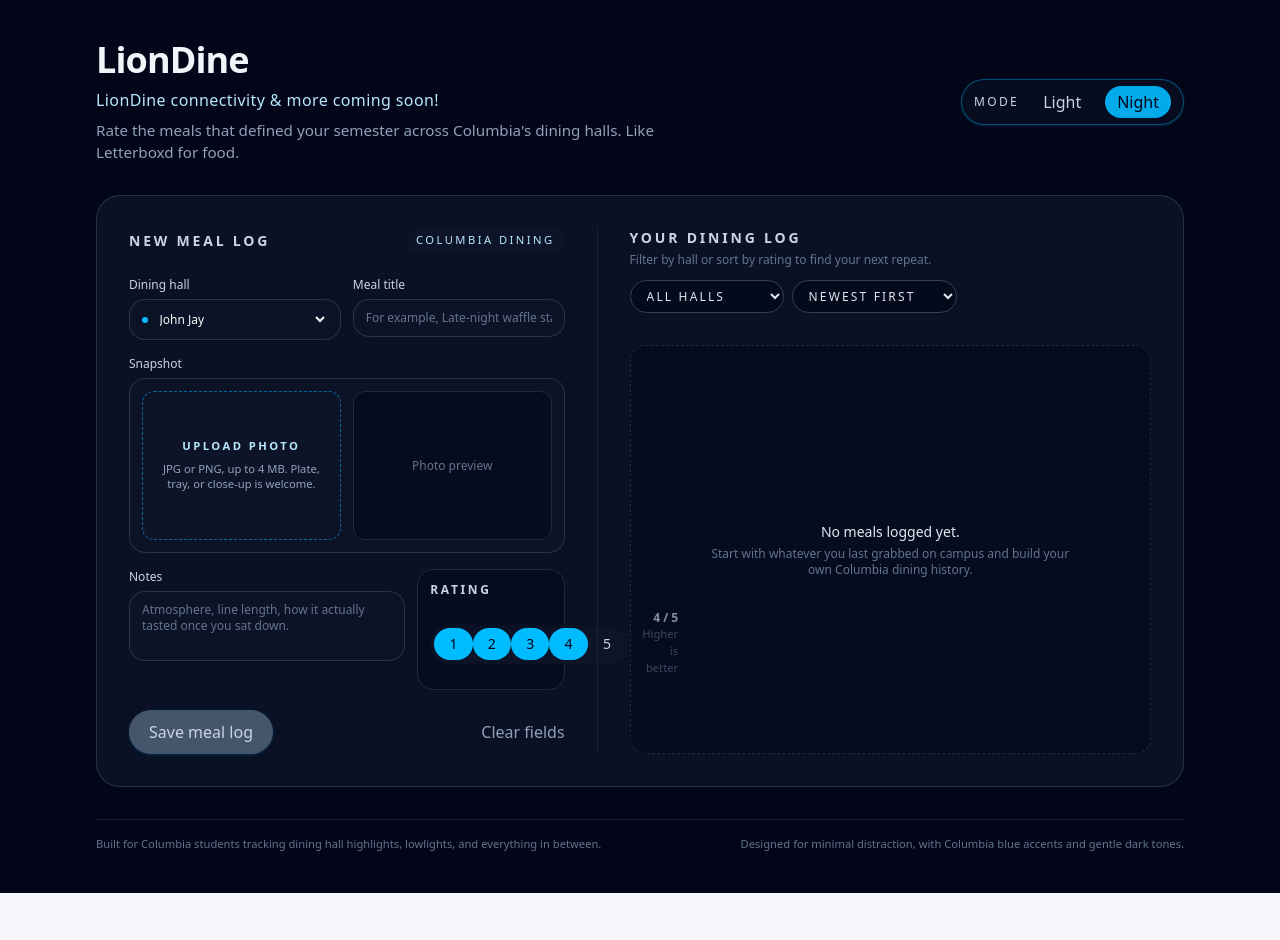
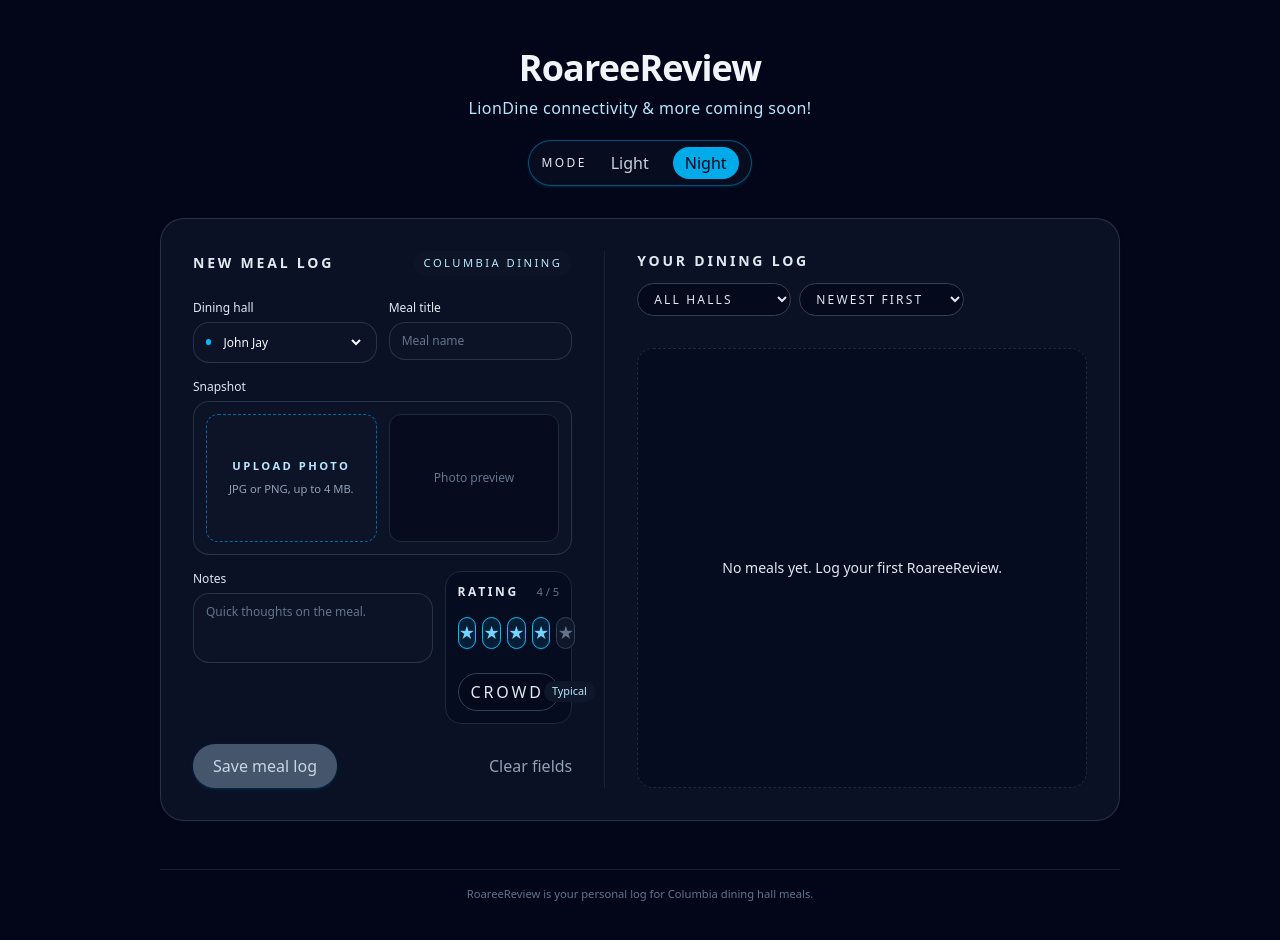
Before and after one commit to brendan-sarpong/thp-hello-world-v, a Next.js app: page / in a window 1280 px wide. Before the commit the page ends 893 px from the top, so only its background shows below. Built offline with nearby package versions, Linux system fonts and the light colour scheme.

Commit message:
roareeview

```diff
--- a/app/layout.tsx
+++ b/app/layout.tsx
@@ -13,7 +13,7 @@
 });
 
 export const metadata: Metadata = {
-  title: "LionDine",
+  title: "RoareeReview",
   description: "Rate and remember Columbia dining hall meals",
 };
 
--- a/app/page.tsx
+++ b/app/page.tsx
@@ -11,12 +11,15 @@
   | "Grace Dodge"
   | "Diana's";
 
+type CrowdLevel = "Chill" | "Typical" | "Packed";
+
 type MealEntry = {
   id: number;
   hall: DiningHall;
   name: string;
   description: string;
   rating: number;
+  crowd: CrowdLevel;
   imageUrl: string | null;
   createdAt: string;
 };
@@ -31,12 +34,15 @@
   "Diana's",
 ];
 
+const crowdLevels: CrowdLevel[] = ["Chill", "Typical", "Packed"];
+
 export default function Home() {
   const [darkMode, setDarkMode] = useState(true);
   const [hall, setHall] = useState<DiningHall>("John Jay");
   const [name, setName] = useState("");
   const [description, setDescription] = useState("");
   const [rating, setRating] = useState(4);
+  const [crowdLevel, setCrowdLevel] = useState<CrowdLevel>("Typical");
   const [imageFile, setImageFile] = useState<File | null>(null);
   const [imagePreview, setImagePreview] = useState<string | null>(null);
   const [meals, setMeals] = useState<MealEntry[]>([]);
@@ -63,6 +69,12 @@
     ? "border-slate-700/70"
     : "border-slate-200";
 
+  const cycleCrowdLevel = () => {
+    const index = crowdLevels.indexOf(crowdLevel);
+    const next = crowdLevels[(index + 1) % crowdLevels.length];
+    setCrowdLevel(next);
+  };
+
   const handleImageChange = (file: File | null) => {
     if (!file) {
       setImageFile(null);
@@ -79,6 +91,7 @@
     setDescription("");
     setRating(4);
     setHall("John Jay");
+    setCrowdLevel("Typical");
     setImageFile(null);
     setImagePreview(null);
   };
@@ -95,6 +108,7 @@
       name: name.trim(),
       description: description.trim(),
       rating,
+       crowd: crowdLevel,
       imageUrl,
       createdAt,
     };
@@ -119,21 +133,22 @@
     <main
       className={`${themeBackground} ${themeForeground} min-h-screen transition-colors duration-300`}
     >
-      <div className="mx-auto flex max-w-6xl flex-col gap-8 px-4 pb-10 pt-8 sm:px-6 lg:px-8 lg:pt-10">
-        <header className="flex flex-col gap-4 sm:flex-row sm:items-center sm:justify-between">
+      <div className="mx-auto flex max-w-5xl flex-col gap-8 px-4 pb-10 pt-8 sm:px-6 lg:px-8 lg:pt-12">
+        <header className="flex flex-col items-center gap-4 text-center sm:gap-5">
           <div className="space-y-2">
             <h1 className="text-balance text-3xl font-semibold tracking-tight sm:text-4xl">
-              LionDine
+              RoareeReview
             </h1>
             <p className="text-sm font-medium tracking-wide text-sky-200 sm:text-base">
               LionDine connectivity &amp; more coming soon!
             </p>
-            <p className="max-w-xl text-sm text-slate-400 sm:text-[0.95rem]">
-              Rate the meals that defined your semester across Columbia&apos;s dining halls. Like Letterboxd for food.
-            </p>
           </div>
-          <div className="flex items-center gap-3 self-start rounded-full border border-sky-400/40 bg-slate-900/40 px-3 py-1.5 shadow-sm shadow-sky-900/40 backdrop-blur sm:self-auto">
-            <span className="text-xs font-medium uppercase tracking-[0.2em] text-slate-300">
+          <div className="flex items-center gap-3 rounded-full border border-sky-400/40 bg-slate-900/40 px-3 py-1.5 shadow-sm shadow-sky-900/40 backdrop-blur">
+            <span
+              className={`text-xs font-medium uppercase tracking-[0.2em] ${
+                darkMode ? "text-slate-200" : "text-slate-800"
+              }`}
+            >
               Mode
             </span>
             <button
@@ -166,7 +181,11 @@
         >
           <div className="flex flex-col gap-6">
             <div className="flex items-center justify-between gap-2">
-              <h2 className="text-sm font-semibold uppercase tracking-[0.2em] text-slate-300">
+              <h2
+                className={`text-sm font-semibold uppercase tracking-[0.2em] ${
+                  darkMode ? "text-slate-200" : "text-slate-800"
+                }`}
+              >
                 New meal log
               </h2>
               <span className="rounded-full bg-slate-900/60 px-2.5 py-1 text-[0.7rem] font-medium uppercase tracking-[0.22em] text-sky-200">
@@ -175,14 +194,20 @@
             </div>
             <div className="flex flex-col gap-4">
               <div className="grid gap-3 sm:grid-cols-2">
-                <label className="flex flex-col gap-1.5 text-xs font-medium text-slate-300">
+                <label
+                  className={`flex flex-col gap-1.5 text-xs font-medium ${
+                    darkMode ? "text-slate-200" : "text-slate-800"
+                  }`}
+                >
                   Dining hall
                   <div className={`flex items-center gap-2 rounded-2xl border ${themeBorderSubtle} ${themeSurfaceMuted} px-3 py-2.5`}>
                     <span className="h-1.5 w-1.5 rounded-full bg-sky-400" />
                     <select
                       value={hall}
                       onChange={(e) => setHall(e.target.value as DiningHall)}
-                      className="w-full bg-transparent text-sm text-slate-50 outline-none"
+                      className={`w-full bg-transparent text-sm outline-none ${
+                        darkMode ? "text-slate-50" : "text-slate-900"
+                      }`}
                     >
                       {halls.map((h) => (
                         <option
@@ -196,18 +221,28 @@
                     </select>
                   </div>
                 </label>
-                <label className="flex flex-col gap-1.5 text-xs font-medium text-slate-300">
+                <label
+                  className={`flex flex-col gap-1.5 text-xs font-medium ${
+                    darkMode ? "text-slate-200" : "text-slate-800"
+                  }`}
+                >
                   Meal title
                   <input
                     value={name}
                     onChange={(e) => setName(e.target.value)}
-                    placeholder="For example, Late-night waffle stack"
-                    className={`rounded-2xl border ${themeBorderSubtle} ${themeSurfaceMuted} px-3 py-2.5 text-sm text-slate-50 placeholder:text-slate-500 outline-none ring-0 focus:border-sky-400 focus:outline-none`}
+                    placeholder="Meal name"
+                    className={`rounded-2xl border ${themeBorderSubtle} ${themeSurfaceMuted} px-3 py-2.5 text-sm placeholder:text-slate-500 outline-none ring-0 focus:border-sky-400 focus:outline-none ${
+                      darkMode ? "text-slate-50" : "text-slate-900"
+                    }`}
                   />
                 </label>
               </div>
 
-              <label className="flex flex-col gap-1.5 text-xs font-medium text-slate-300">
+              <label
+                className={`flex flex-col gap-1.5 text-xs font-medium ${
+                  darkMode ? "text-slate-200" : "text-slate-800"
+                }`}
+              >
                 Snapshot
                 <div
                   className={`grid gap-3 rounded-2xl border ${themeBorderSubtle} ${themeSurfaceMuted} p-3 sm:grid-cols-[minmax(0,1.1fr)_minmax(0,1.1fr)]`}
@@ -217,7 +252,7 @@
                       Upload photo
                     </span>
                     <span className="max-w-[14rem] text-[0.7rem] text-slate-400">
-                      JPG or PNG, up to 4 MB. Plate, tray, or close-up is welcome.
+                      JPG or PNG, up to 4 MB.
                     </span>
                     <input
                       type="file"
@@ -247,22 +282,32 @@
               </label>
 
               <div className="grid gap-3 sm:grid-cols-[minmax(0,1.5fr)_minmax(0,0.8fr)]">
-                <label className="flex flex-col gap-1.5 text-xs font-medium text-slate-300">
+                <label
+                  className={`flex flex-col gap-1.5 text-xs font-medium ${
+                    darkMode ? "text-slate-200" : "text-slate-800"
+                  }`}
+                >
                   Notes
                   <textarea
                     value={description}
                     onChange={(e) => setDescription(e.target.value)}
                     rows={3}
-                    placeholder="Atmosphere, line length, how it actually tasted once you sat down."
-                    className={`resize-none rounded-2xl border ${themeBorderSubtle} ${themeSurfaceMuted} px-3 py-2.5 text-sm text-slate-50 placeholder:text-slate-500 outline-none focus:border-sky-400`}
+                    placeholder="Quick thoughts on the meal."
+                    className={`resize-none rounded-2xl border ${themeBorderSubtle} ${themeSurfaceMuted} px-3 py-2.5 text-sm placeholder:text-slate-500 outline-none focus:border-sky-400 ${
+                      darkMode ? "text-slate-50" : "text-slate-900"
+                    }`}
                   />
                 </label>
                 <div className="flex flex-col gap-3 rounded-2xl border border-slate-800 bg-slate-950/40 p-3">
-                  <span className="text-xs font-semibold uppercase tracking-[0.22em] text-slate-300">
+                  <div className="flex items-center justify-between">
+                    <span className="text-xs font-semibold uppercase tracking-[0.22em] text-slate-200">
                       Rating
                     </span>
-                  <div className="flex items-center justify-between gap-3">
-                    <div className="inline-flex rounded-full bg-slate-900/80 p-1 text-sm text-slate-100 shadow-inner shadow-slate-950/40">
+                    <span className="text-[0.7rem] text-slate-500">
+                      {rating} / 5
+                    </span>
+                  </div>
+                  <div className="flex items-center gap-1.5 pt-1">
                     {Array.from({ length: 5 }).map((_, index) => {
                       const value = index + 1;
                       const active = rating >= value;
@@ -271,26 +316,27 @@
                           key={value}
                           type="button"
                           onClick={() => setRating(value)}
-                            className={`flex h-8 min-w-[2.4rem] items-center justify-center rounded-full px-2 text-xs font-medium transition ${
+                          className={`flex h-8 w-8 items-center justify-center rounded-full border text-base transition ${
                             active
-                                ? "bg-sky-400 text-slate-950"
-                                : "text-slate-300 hover:bg-slate-800/80"
+                              ? "border-sky-400 bg-sky-400/10 text-sky-300"
+                              : "border-slate-700 bg-slate-900 text-slate-500 hover:border-slate-500"
                           }`}
                         >
-                            {value}
+                          ★
                         </button>
                       );
                     })}
                   </div>
-                    <div className="flex flex-col items-end text-right">
-                      <span className="text-xs font-semibold text-slate-200">
-                        {rating} / 5
+                  <button
+                    type="button"
+                    onClick={cycleCrowdLevel}
+                    className="mt-3 inline-flex items-center justify-between rounded-full border border-slate-700 bg-slate-950/50 px-3 py-1.5 text-[0.7rem] font-medium uppercase tracking-[0.18em] text-slate-200 hover:border-sky-400 hover:text-sky-200"
+                  >
+                    <span>Crowd</span>
+                    <span className="rounded-full bg-slate-900 px-2 py-0.5 text-[0.68rem] normal-case tracking-normal text-sky-200">
+                      {crowdLevel}
                     </span>
-                      <span className="text-[0.7rem] text-slate-500">
-                        Higher is better
-                      </span>
-                    </div>
-                  </div>
+                  </button>
                 </div>
               </div>
 
@@ -317,12 +363,13 @@
           <div className="flex flex-col gap-4 border-t border-slate-800/70 pt-4 sm:border-l sm:border-t-0 sm:pl-6 sm:pt-0 lg:pl-8">
             <div className="flex flex-wrap items-center justify-between gap-3">
               <div className="space-y-1">
-                <h2 className="text-sm font-semibold uppercase tracking-[0.2em] text-slate-300">
+                <h2
+                  className={`text-sm font-semibold uppercase tracking-[0.2em] ${
+                    darkMode ? "text-slate-200" : "text-slate-800"
+                  }`}
+                >
                   Your dining log
                 </h2>
-                <p className="text-xs text-slate-500">
-                  Filter by hall or sort by rating to find your next repeat.
-                </p>
               </div>
               <div className="flex flex-wrap gap-2 text-xs">
                 <select
@@ -374,10 +421,7 @@
             {filteredAndSortedMeals.length === 0 ? (
               <div className="mt-4 flex flex-1 flex-col items-center justify-center rounded-2xl border border-dashed border-slate-800 bg-slate-950/40 px-4 py-10 text-center">
                 <p className="text-sm font-medium text-slate-200">
-                  No meals logged yet.
-                </p>
-                <p className="mt-1 max-w-sm text-xs text-slate-500">
-                  Start with whatever you last grabbed on campus and build your own Columbia dining history.
+                  No meals yet. Log your first RoareeReview.
                 </p>
               </div>
             ) : (
@@ -413,12 +457,20 @@
                             </div>
                           </div>
                           <div className="flex flex-col items-end text-right">
-                            <span className="text-lg font-semibold text-sky-300">
-                              {meal.rating.toFixed(1)}
+                            <div className="flex gap-0.5 text-sm">
+                              {Array.from({ length: 5 }).map((_, index) => (
+                                <span
+                                  key={index}
+                                  className={`${
+                                    meal.rating >= index + 1
+                                      ? "text-sky-300"
+                                      : "text-slate-600"
+                                  }`}
+                                >
+                                  ★
                                 </span>
-                            <span className="text-[0.7rem] uppercase tracking-[0.22em] text-slate-500">
-                              out of 5
-                            </span>
+                              ))}
+                            </div>
                           </div>
                         </div>
                         {meal.description && (
@@ -426,6 +478,11 @@
                             {meal.description}
                           </p>
                         )}
+                        <div className="mt-1 flex flex-wrap items-center gap-2 text-[0.7rem] text-slate-400">
+                          <span className="rounded-full border border-slate-700 bg-slate-950/70 px-2 py-0.5">
+                            Crowd: {meal.crowd}
+                          </span>
+                        </div>
                       </div>
                       {meal.imageUrl ? (
                         <div className="relative overflow-hidden rounded-lg border border-slate-800/70 bg-slate-950/60">
@@ -448,13 +505,8 @@
           </div>
         </section>
 
-        <footer className="flex flex-wrap items-center justify-between gap-3 border-t border-slate-800/80 pt-4 text-[0.7rem] text-slate-500">
-          <p>
-            Built for Columbia students tracking dining hall highlights, lowlights, and everything in between.
-          </p>
-          <p className="text-right">
-            Designed for minimal distraction, with Columbia blue accents and gentle dark tones.
-          </p>
+        <footer className="mt-4 border-t border-slate-800/80 pt-4 text-center text-[0.7rem] text-slate-500">
+          <p>RoareeReview is your personal log for Columbia dining hall meals.</p>
         </footer>
       </div>
     </main>
```
Also changed, not shown: 1 other file (tests, documents, lock files or other folders). Lines whose indentation alone changed are shown as unchanged.
